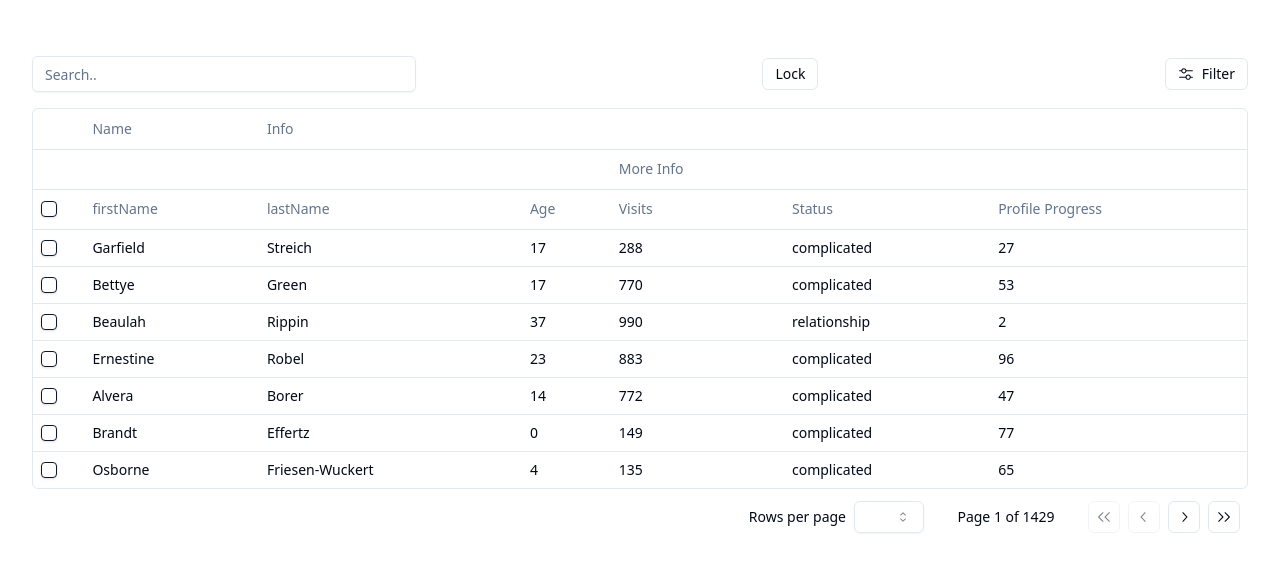
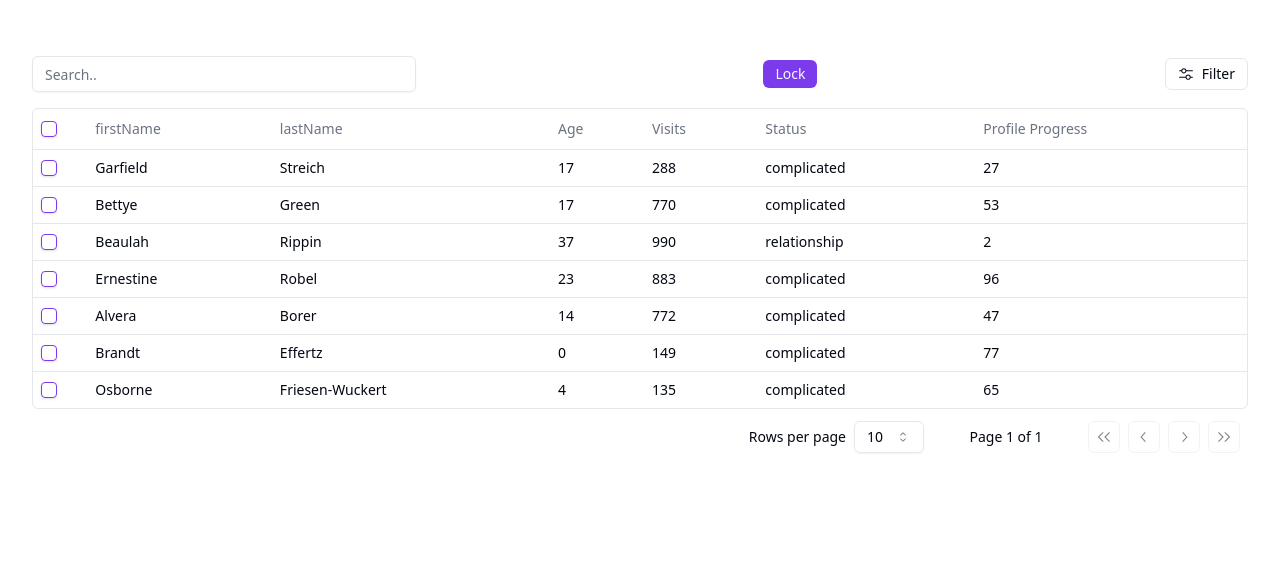
Before and after one commit to AdnanTurjoy/reusable-table-TanStack-Table-shadcn, a React (Vite) app: page / in a window 1280 px wide. Shown: the top 572 px of the page. Built offline with nearby package versions, Linux system fonts and the light colour scheme.

Commit message:
pagination done

```diff
--- a/app/globals.css
+++ b/app/globals.css
@@ -2,69 +2,54 @@
 @tailwind components;
 @tailwind utilities;
 
+
 @layer base {
   :root {
     --background: 0 0% 100%;
-    --foreground: 222.2 84% 4.9%;
-
+    --foreground: 224 71.4% 4.1%;
     --card: 0 0% 100%;
-    --card-foreground: 222.2 84% 4.9%;
-
+    --card-foreground: 224 71.4% 4.1%;
     --popover: 0 0% 100%;
-    --popover-foreground: 222.2 84% 4.9%;
-
-    --primary: 222.2 47.4% 11.2%;
-    --primary-foreground: 210 40% 98%;
-
-    --secondary: 210 40% 96.1%;
-    --secondary-foreground: 222.2 47.4% 11.2%;
-
-    --muted: 210 40% 96.1%;
-    --muted-foreground: 215.4 16.3% 46.9%;
-
-    --accent: 210 40% 96.1%;
-    --accent-foreground: 222.2 47.4% 11.2%;
-
+    --popover-foreground: 224 71.4% 4.1%;
+    --primary: 262.1 83.3% 57.8%;
+    --primary-foreground: 210 20% 98%;
+    --secondary: 220 14.3% 95.9%;
+    --secondary-foreground: 220.9 39.3% 11%;
+    --muted: 220 14.3% 95.9%;
+    --muted-foreground: 220 8.9% 46.1%;
+    --accent: 220 14.3% 95.9%;
+    --accent-foreground: 220.9 39.3% 11%;
     --destructive: 0 84.2% 60.2%;
-    --destructive-foreground: 210 40% 98%;
-
-    --border: 214.3 31.8% 91.4%;
-    --input: 214.3 31.8% 91.4%;
-    --ring: 222.2 84% 4.9%;
-
+    --destructive-foreground: 210 20% 98%;
+    --border: 220 13% 91%;
+    --input: 220 13% 91%;
+    --ring: 262.1 83.3% 57.8%;
     --radius: 0.5rem;
   }
 
   .dark {
-    --background: 222.2 84% 4.9%;
-    --foreground: 210 40% 98%;
-
-    --card: 222.2 84% 4.9%;
-    --card-foreground: 210 40% 98%;
-
-    --popover: 222.2 84% 4.9%;
-    --popover-foreground: 210 40% 98%;
-
-    --primary: 210 40% 98%;
-    --primary-foreground: 222.2 47.4% 11.2%;
-
-    --secondary: 217.2 32.6% 17.5%;
-    --secondary-foreground: 210 40% 98%;
-
-    --muted: 217.2 32.6% 17.5%;
-    --muted-foreground: 215 20.2% 65.1%;
-
-    --accent: 217.2 32.6% 17.5%;
-    --accent-foreground: 210 40% 98%;
-
+    --background: 224 71.4% 4.1%;
+    --foreground: 210 20% 98%;
+    --card: 224 71.4% 4.1%;
+    --card-foreground: 210 20% 98%;
+    --popover: 224 71.4% 4.1%;
+    --popover-foreground: 210 20% 98%;
+    --primary: 263.4 70% 50.4%;
+    --primary-foreground: 210 20% 98%;
+    --secondary: 215 27.9% 16.9%;
+    --secondary-foreground: 210 20% 98%;
+    --muted: 215 27.9% 16.9%;
+    --muted-foreground: 217.9 10.6% 64.9%;
+    --accent: 215 27.9% 16.9%;
+    --accent-foreground: 210 20% 98%;
     --destructive: 0 62.8% 30.6%;
-    --destructive-foreground: 210 40% 98%;
-
-    --border: 217.2 32.6% 17.5%;
-    --input: 217.2 32.6% 17.5%;
-    --ring: 212.7 26.8% 83.9%;
+    --destructive-foreground: 210 20% 98%;
+    --border: 215 27.9% 16.9%;
+    --input: 215 27.9% 16.9%;
+    --ring: 263.4 70% 50.4%;
   }
 }
+
 
 @layer base {
   * {
--- a/src/App.jsx
+++ b/src/App.jsx
@@ -160,10 +160,6 @@
     enableHiding: false,
   },
   {
-        header: 'Name',
-        footer: props => props.column.id,
-        columns: [
-          {
     accessorKey: 'firstName',
     cell: info => info.getValue(),
     footer: props => props.column.id,
@@ -174,20 +170,11 @@
     cell: info => info.getValue(),
     footer: props => props.column.id,
   },
-        ],
-      },
-      {
-        header: 'Info',
-        footer: props => props.column.id,
-        columns: [
   {
     accessorKey: 'age',
     header: () => 'Age',
     footer: props => props.column.id,
   },
-          {
-            header: 'More Info',
-            columns: [
   {
     accessorKey: 'visits',
     header: () => <span>Visits</span>,
@@ -203,10 +190,7 @@
     header: 'Profile Progress',
     footer: props => props.column.id,
   },
-            ],
-          },
-        ],
-      },
+
     ],
     []
   )
@@ -247,12 +231,13 @@
          handleActions={handleLock}
          paginations={{
           pageIndex:0,
-          pageSize:80,
+          pageSize:3,
         }}
          options={{
           sort:false,
-          selection: false, // not work yet properly
+          selection: true, // not work yet properly
           pagination:true,
+          paginationType:"client"
          }}
          handlePagination={handlePagination}
          />
--- a/src/components/TableComponent/DataTable.jsx
+++ b/src/components/TableComponent/DataTable.jsx
@@ -40,7 +40,10 @@
   const [filtering,setFiltering] = useState('')
   const [rowSelection, setRowSelection] = useState({})
 
-  const [{ pageIndex, pageSize }, setPagination] = useState(paginations)
+  const [{ pageIndex, pageSize }, setPagination] = useState(paginations || {
+       pageIndex:0,
+       pageSize:80,
+     })
 
   const pagination = useMemo(
     () => ({
@@ -50,7 +53,7 @@
     [pageIndex, pageSize]
   )
   handlePagination(pagination)
-  const table = useReactTable({
+  const table = useReactTable(options.paginationType==="server" ? {
     data: data?.rows ,
     columns,
     pageCount: data?.pageCount ?? -1,
@@ -72,7 +75,31 @@
       rowSelection: rowSelection,
       globalFilter: filtering
     },
-  });
+  }:  {
+    data: data?.rows ,
+    columns,
+    // pageCount: data?.pageCount ?? -1,
+    getCoreRowModel: getCoreRowModel(),
+    getPaginationRowModel: getPaginationRowModel(),
+    getSortedRowModel: getSortedRowModel(),
+    onColumnFiltersChange: setColumnFilters,
+    getFilteredRowModel: getFilteredRowModel(),
+    onRowSelectionChange: setRowSelection,
+    onSortingChange: setSorting,
+    // manualPagination: true,
+    // onPaginationChange: setPagination,
+    onGlobalFilterChange: setFiltering,
+    // enableRowSelection: row => row.original.age > 18,
+    state: {
+      sorting,
+      columnFilters,
+      // pagination,
+      rowSelection: rowSelection,
+      globalFilter: filtering
+    },
+  }
+
+  );
 
 
 // console.log(table.getSelectedRowModel()?.rows?.map((r)=>r.original)) //get full client-side selected rows
@@ -106,7 +133,7 @@
             <TableRow key={headerGroup.id}>
               {headerGroup.headers.map((header) => {
                 return (
-                  <TableHead key={header.id} >
+                  <TableHead key={header.id} className={`${options?.sort} ? 'pl-2' : 'pl-6'`}>
                     {
                       options?.sort ?   <Button variant="ghost" className="flex" onClick={header.column.getToggleSortingHandler()}>
                       {header.isPlaceholder
@@ -143,7 +170,7 @@
                 data-state={row.getIsSelected() && "selected"}
               >
                 {row.getVisibleCells().map((cell) => (
-                  <TableCell key={cell.id}>
+                  <TableCell key={cell.id} className={`${options?.sort} ? 'pl-2' : 'pl-6'`}>
                     {flexRender(cell.column.columnDef.cell, cell.getContext())}
                   </TableCell>
                 ))}
--- a/src/components/TableComponent/DataTableViewOptions.jsx
+++ b/src/components/TableComponent/DataTableViewOptions.jsx
@@ -20,9 +20,9 @@
   return (
     <>
         <Button
-          variant="outline"
+
           size="sm"
-          className="ml-auto hidden h-8 lg:flex"
+          className="ml-auto hidden h-7 lg:flex"
           onClick={()=>handleActions()}
         >
           {/* <MixerHorizontalIcon className="mr-2 h-4 w-4" /> */}
```
Lines whose indentation alone changed are shown as unchanged.
